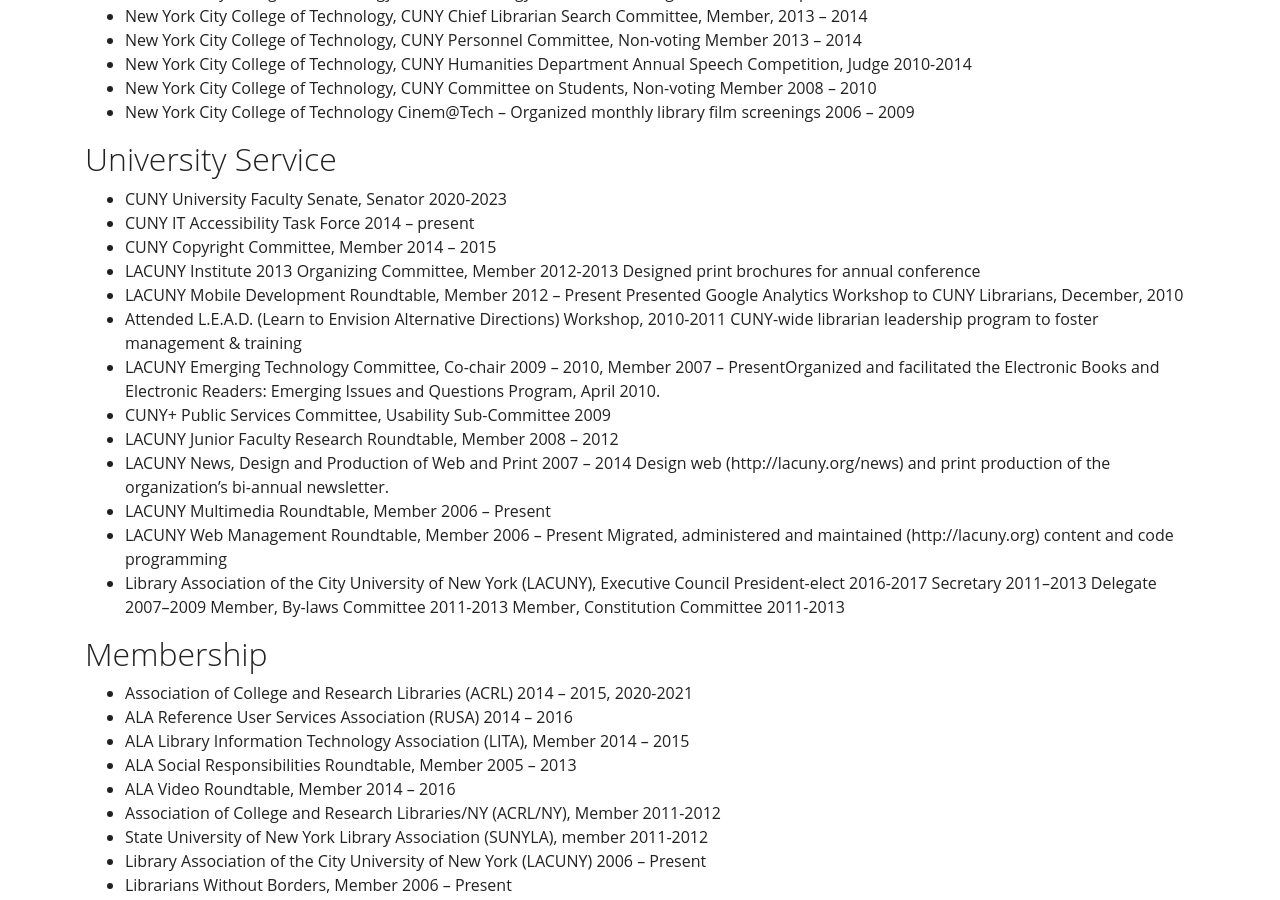
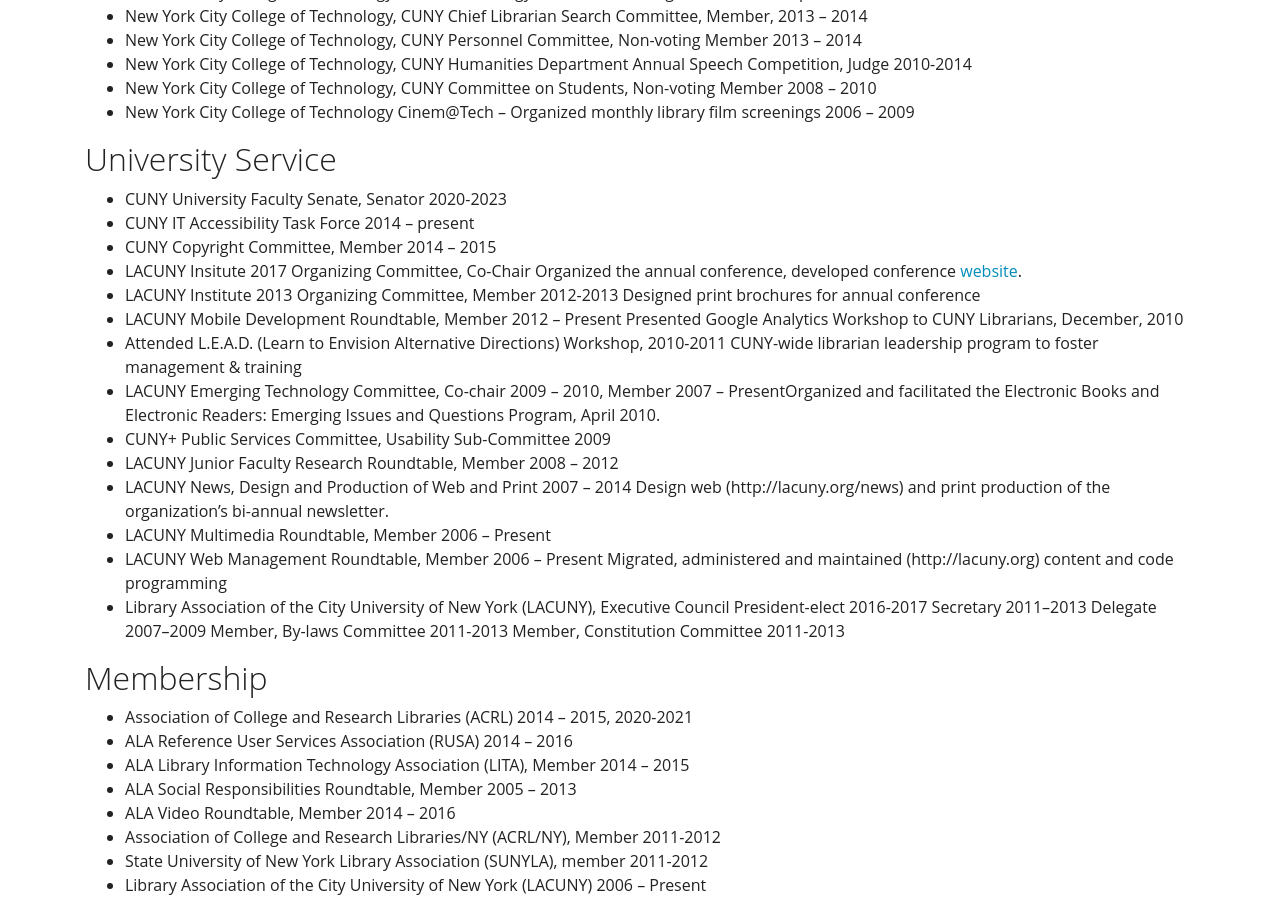
Before and after one commit to KentuckyFriedTofu/kentuckyfriedtofu.github.io.bak2, a Jekyll site: the page built from cv.md, in a window 1280 px wide and 900 px high, scrolled down 8677 px. Built offline with Jekyll 4.4.1, drawn with Linux system fonts in a browser that asks for light colours.

Commit message:
Update cv.md

```diff
--- a/cv.md
+++ b/cv.md
@@ -306,6 +306,8 @@ Grant provided films that higlight America's Civil Rights Movement. Grant applic
 * CUNY University Faculty Senate, Senator 2020-2023
 * CUNY IT Accessibility Task Force 2014 – present
 * CUNY Copyright Committee, Member 2014 – 2015
+* LACUNY Insitute 2017 Organizing Committee, Co-Chair
+  Organized the annual conference, developed conference [website](https://2018lacunyinst.commons.gc.cuny.edu).
 * LACUNY Institute 2013 Organizing Committee, Member 2012-2013
   Designed print brochures for annual conference
 * LACUNY Mobile Development Roundtable, Member 2012 – Present
```
